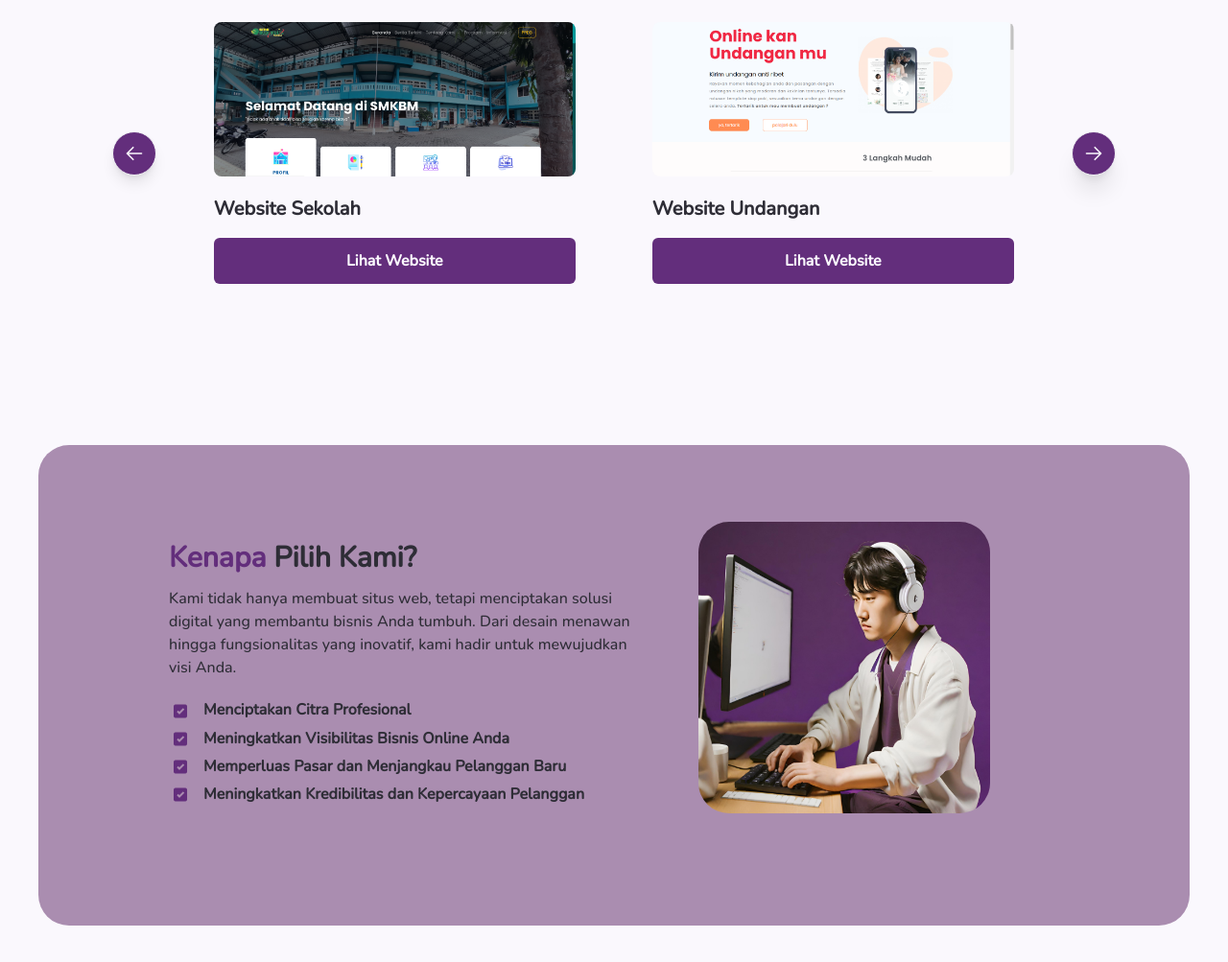
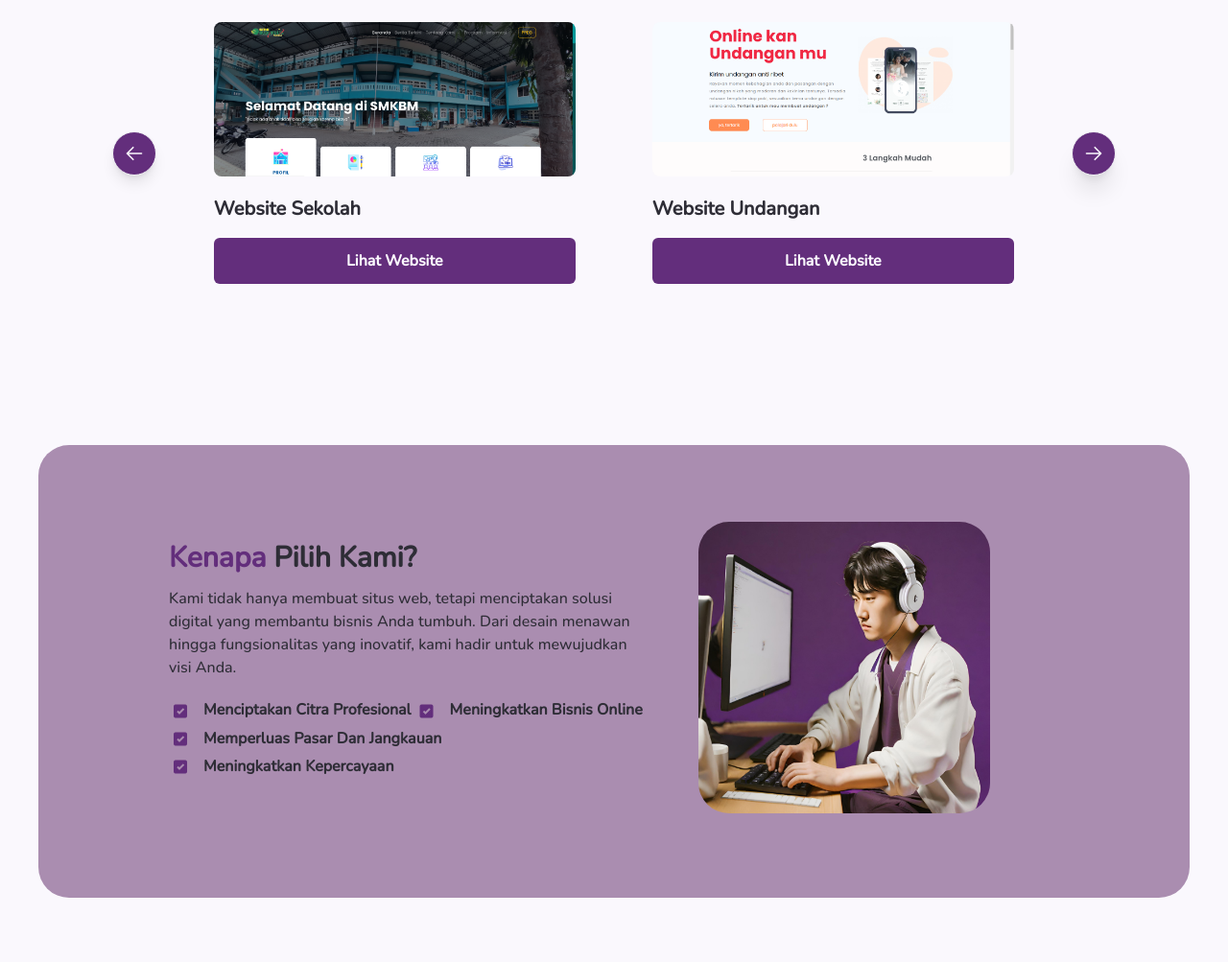
Before and after one commit to ilessall/Yukti, a website: page public/index.html in a window 1280 px wide. Shown: the part 1717-2720 px from the top of the page at 96% size. Drawn offline with nearby package versions, Linux system fonts and the light colour scheme.

Commit message:
update ya

```diff
--- a/public/index.html
+++ b/public/index.html
@@ -249,13 +249,13 @@
                             <span class="text-base font-bold font-nunito text-txt align-middle">Menciptakan Citra Profesional</span>
                         </i>
                         <i class="bx bxs-checkbox-checked text-darkPurple text-2xl">
-                            <span class=" text-base font-bold font-nunito text-txt align-middle">Meningkatkan Visibilitas Bisnis Online Anda</span>
+                            <span class=" text-base font-bold font-nunito text-txt align-middle">Meningkatkan Bisnis Online </span>
                         </i>
                         <i class="bx bxs-checkbox-checked text-darkPurple text-2xl">
-                            <span class="text-base font-bold font-nunito text-txt align-middle">Memperluas Pasar dan Menjangkau Pelanggan Baru</span>
+                            <span class="text-base font-bold font-nunito text-txt align-middle">Memperluas Pasar Dan Jangkauan</span>
                         </i>
                         <i class="bx bxs-checkbox-checked text-darkPurple text-2xl">
-                            <span class="text-base font-bold font-nunito text-txt align-middle">Meningkatkan Kredibilitas dan Kepercayaan Pelanggan</span>
+                            <span class="text-base font-bold font-nunito text-txt align-middle">Meningkatkan Kepercayaan</span>
                         </i>
 
                     </div>
```
